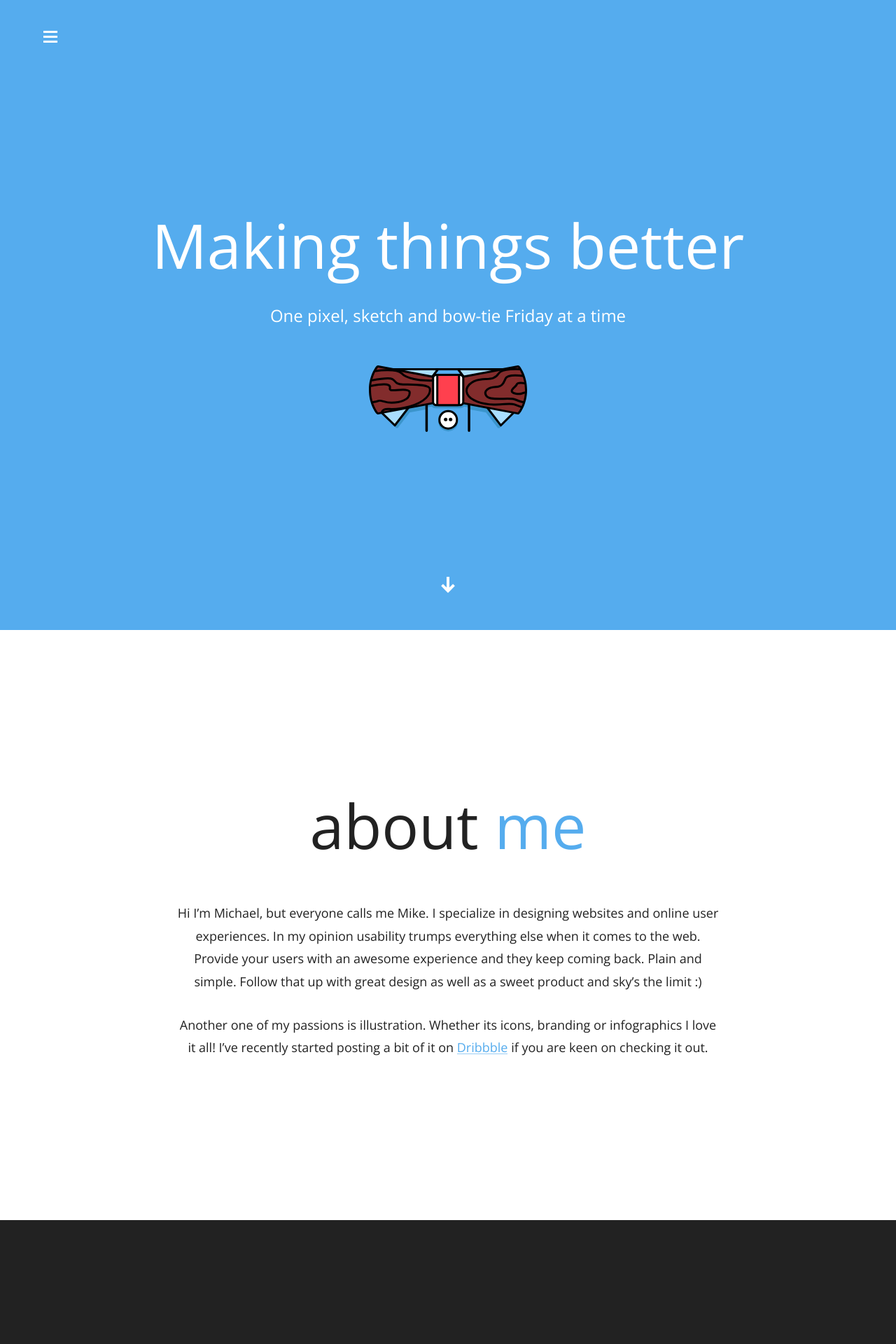
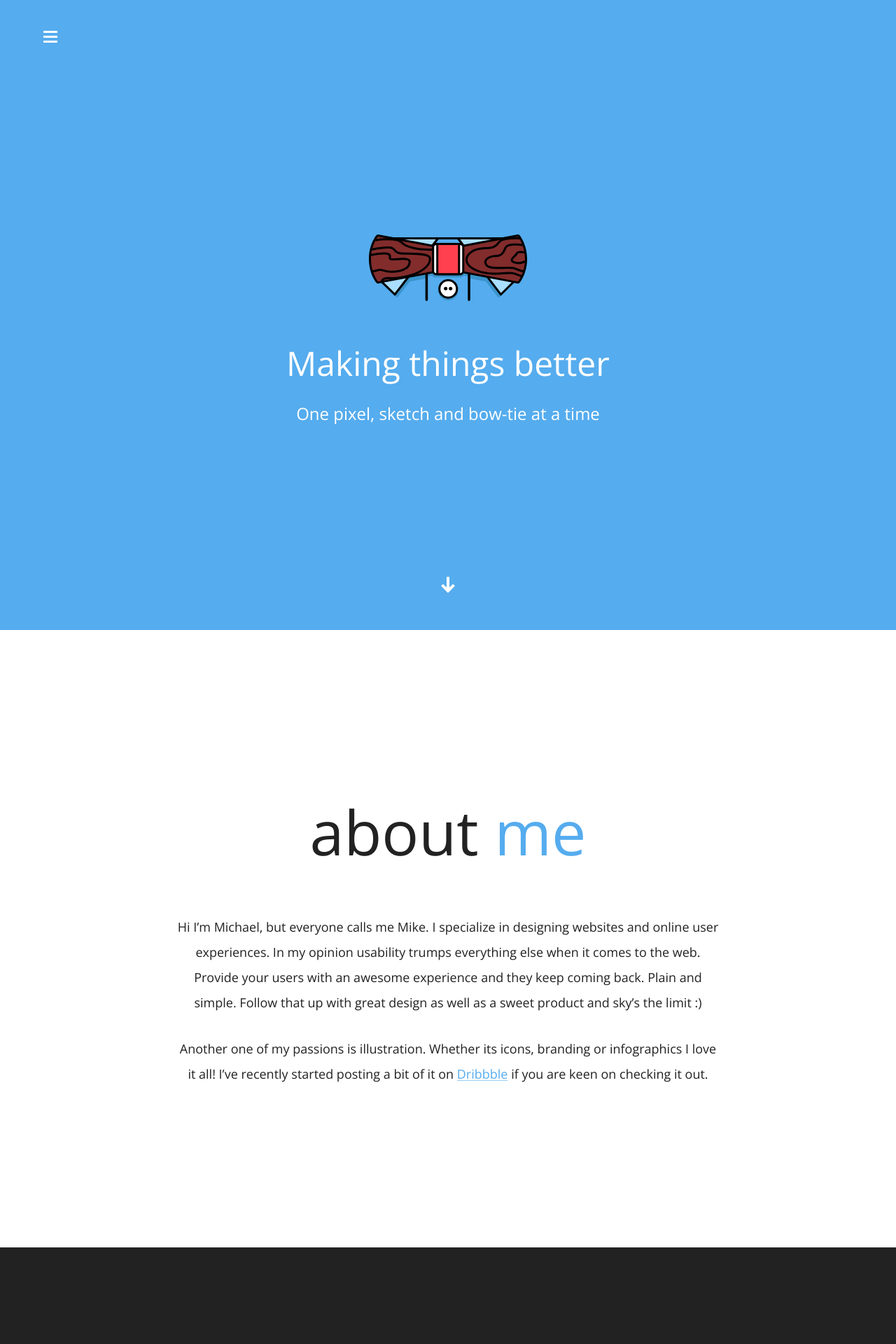
Before and after one commit to macorlett/macorlett.github.io, a Jekyll site: the page built from index.md, in a window 1280 px wide. Shown: the top 1920 px of the page at 70% size. Built offline with Jekyll 4.4.1, drawn with Linux system fonts in a browser that asks for light colours; nearby versions of some CDN libraries; Markdown is read by kramdown in place of the engine named in the settings.

Commit message:
A few minor style tweaks

```diff
--- a/_includes/new-header.html
+++ b/_includes/new-header.html
@@ -26,9 +26,9 @@
     <header id="home-header" class="content-block blue center full-height">
     <div class="header--page-down" data-scroll-nav="0"></div>
       <div id="header-content">
+        <img class="bowtie" src="/images/bowtie-v2.svg" alt="My wooden bowtie!" width="226" height="95">
         <h2>{{ page.title }}</h1>
         <h4>{{ page.description }}</h4>
-        <img class="bowtie" src="/images/bowtie-v2.svg" alt="My wooden bowtie!" width="226" height="95">
 
       </div>
     </header>
--- a/_sass/_form.scss
+++ b/_sass/_form.scss
@@ -42,6 +42,7 @@ textarea{
   text-decoration: none;
   line-height: 2;
   margin-top: 1rem;
+  transition: all .25s ease-in-out;
   &:hover{
     color: #666;
     border-color: #666;
--- a/_sass/_general.scss
+++ b/_sass/_general.scss
@@ -26,7 +26,7 @@ h2,
 h3,
 h4,
 p{
-  line-height: 1.8;
+  line-height: 2;
 }
 h1,h2{
   font-weight: 300;
@@ -39,7 +39,7 @@ h3{
   @include font-size($type-large);
 }
 h4{
-  font-weight: 400;
+  font-weight: 300;
   @include font-size($type-medium);
   padding: 0;
   margin: 0;
--- a/_sass/_header.scss
+++ b/_sass/_header.scss
@@ -1,5 +1,14 @@
 #header-content{
   position: relative;
+  h2{
+    @include font-size($type-large);
+  }
+  h4{
+    @include font-size($type-standard);
+  }
+}
+.bowtie{
+  margin-bottom: 3rem;
 }
 .header--page-down{
   z-index: $index-1;
@@ -37,4 +46,12 @@
     height: 64px;
     bottom: 3.2rem;
   }
+  #header-content{
+    h2{
+      @include font-size($type-big);
+    }
+    h4{
+      @include font-size($type-medium);
+    }
+  }
 }
--- a/index.md
+++ b/index.md
@@ -1,6 +1,6 @@
 ---
 title: Making things better
-description: "One pixel, sketch and bow-tie Friday at a time"
+description: "One pixel, sketch and bow-tie at a time"
 
 layout: default
 nav-link: true
```
Also changed, not shown: 2 other files.
